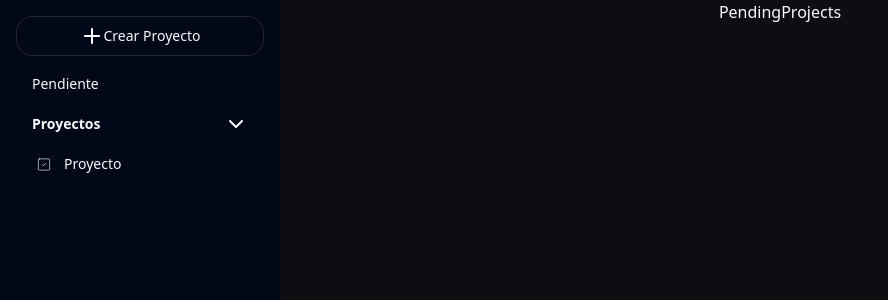
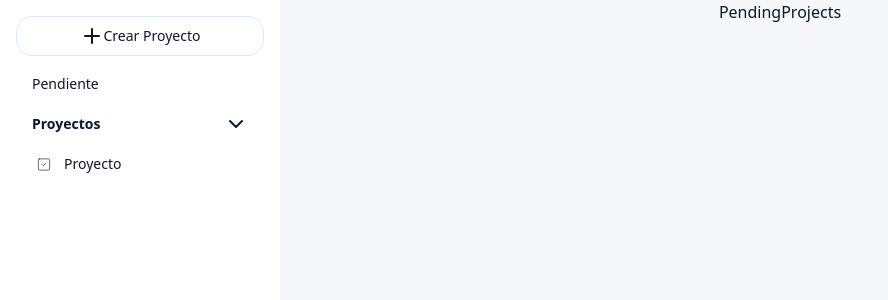
Before and after one commit to Davs07/heztor-projects, a React (Vite) app: page / in a window 1280 px wide. Shown: the top 300 px of the page, without its empty margins (0-888 px from the left). Built offline with nearby package versions, Linux system fonts and the light colour scheme.

Commit message:
Update App.tsx and index.css: modify class name in App.tsx and add scrollbar styles in index.css

```diff
--- a/src/App.tsx
+++ b/src/App.tsx
@@ -10,7 +10,7 @@ function App() {
   return (
     <div
       className="h-screen overflow-hidden flex flex-row text-primary
-bg-background dark">
+bg-background ">
       <aside className=" col-span-2 bg-card h-full w-[280px] justify-start p-4">
         <div className="w-full h-full ">
           <nav>
--- a/src/index.css
+++ b/src/index.css
@@ -65,3 +65,15 @@
     --ring: 212.7 26.8% 83.9%;
   }
 }
+
+::-webkit-scrollbar {
+  width: 4px;
+}
+
+::-webkit-scrollbar:horizontal {
+  height: 16px;
+}
+
+::-webkit-scrollbar-thumb {
+  @apply bg-border;
+}
```
